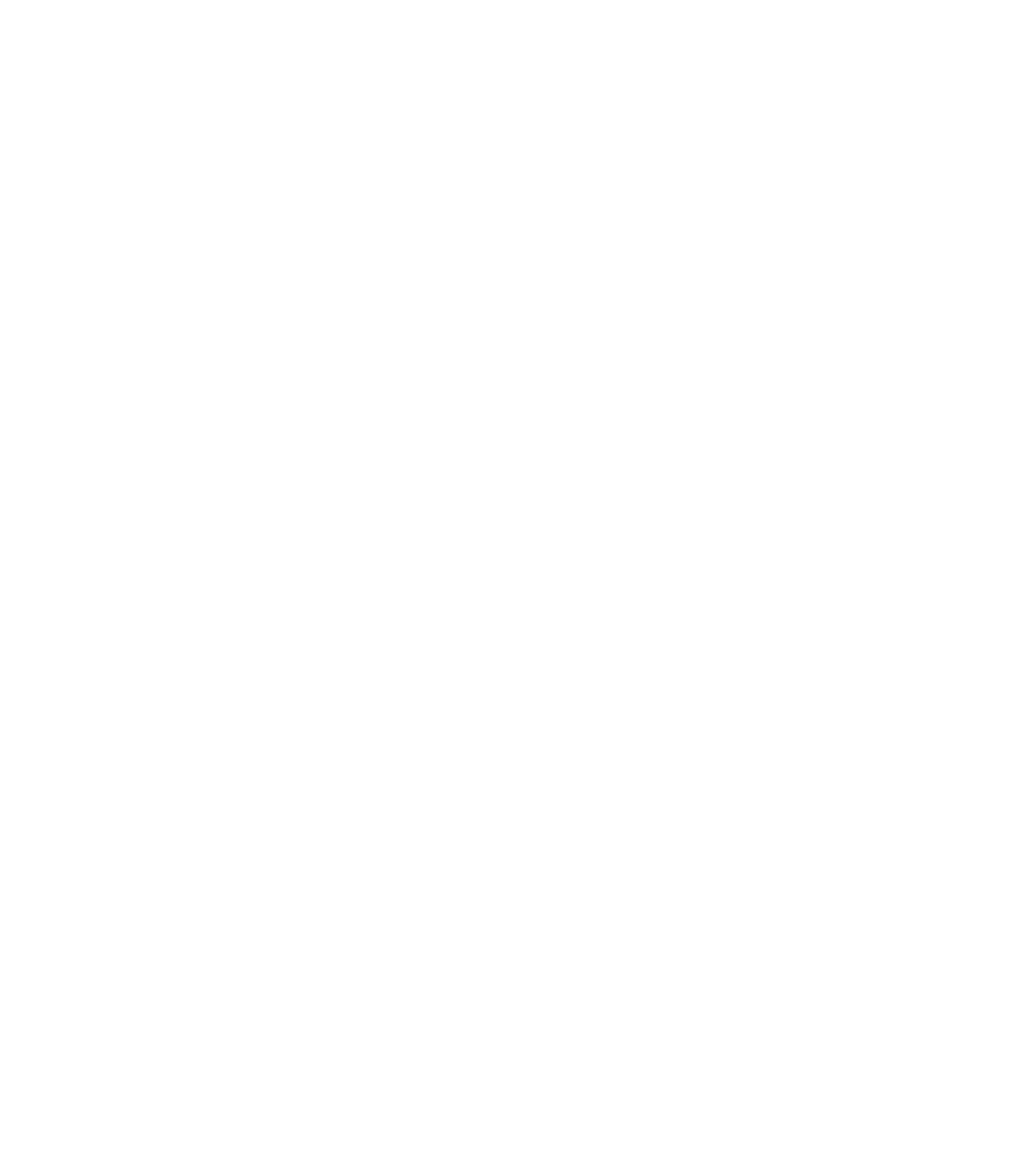
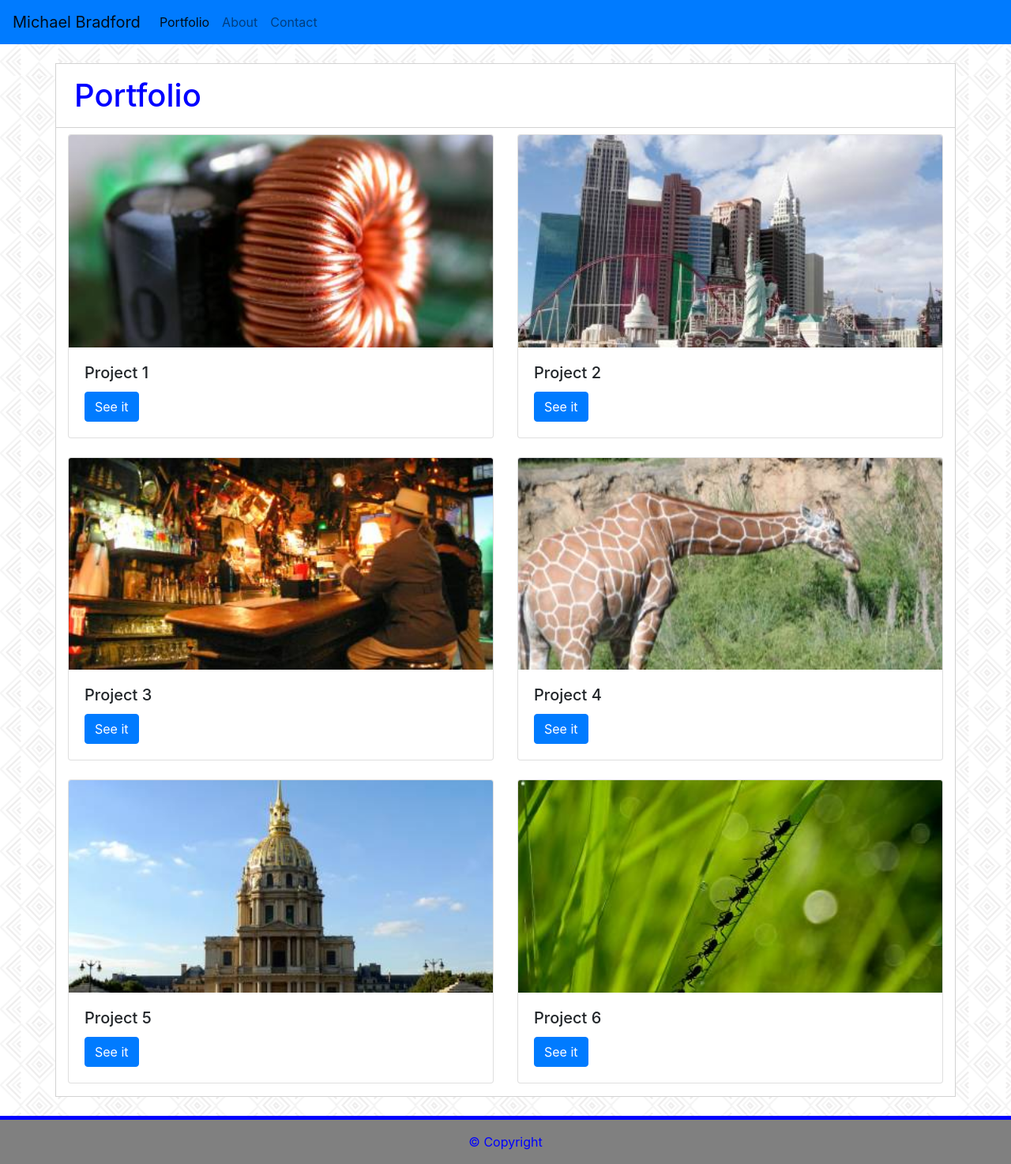
Before and after one commit to mjbradford777/Bootstrap-Portfolio, a plain HTML site: page contact.html in a window 1280 px wide. Shown: the whole page at 79% size. Before the commit the page ends 800 px from the top, so only its background shows below. Drawn offline with nearby package versions, Linux system fonts and the light colour scheme.

Commit message:
updated about page and finished it for now

```diff
--- a/assets/css/style.css
+++ b/assets/css/style.css
@@ -4,7 +4,7 @@ body {
 
 main {
     background-color: white;
-    padding-bottom: 0.5rem;
+    padding-bottom: 1rem;
     border: solid 0.05rem lightgray;
 }
 
@@ -20,3 +20,15 @@ footer {
     color: blue;
     border-top: solid 0.35rem blue;
 }
+
+#indexFooter {
+    position: relative;
+    top: 1rem;
+}
+
+@media screen and (min-width: 590px) and (max-width: 1215px) {
+    #indexFooter {
+        position: relative;
+        top: 10rem;
+    }
+}
--- a/contact.html
+++ b/contact.html
@@ -0,0 +1,107 @@
+<!DOCTYPE html>
+<html>
+    <head>
+        <meta charset="UTF-8">
+        <meta name="viewport" content="width=device-width, initial-scale=1, shrink-to-fit=no">
+        <title>Portfolio</title>
+        <link rel="stylesheet" href="https://stackpath.bootstrapcdn.com/bootstrap/4.3.1/css/bootstrap.min.css" integrity="sha384-ggOyR0iXCbMQv3Xipma34MD+dH/1fQ784/j6cY/iJTQUOhcWr7x9JvoRxT2MZw1T" crossorigin="anonymous">
+        <link rel="stylesheet" type="text/css" href="assets/css/style.css">
+    </head>
+
+    <body>
+        <nav class="navbar navbar-expand-sm navbar-light bg-primary">
+            <a class="navbar-brand" href="#">Michael Bradford</a>
+            <div class="collapse navbar-collapse" id="navbarSupportedContent">
+                <ul class="navbar-nav mr-auto">
+                    <li class="nav-item active">
+                        <a class="nav-link text-right" href="portfolio.html">Portfolio<span class="sr-only">(current)</span></a>
+                    </li>
+                    <li class="nav-item">
+                        <a class="nav-link text-right" href="index.html">About</a>
+                    </li>
+                    <li class="nav-item">
+                        <a class="nav-link text-right" href="contact.html">Contact</a>
+                    </li>
+                </ul>
+            </div>
+        </nav>
+
+        <br>
+
+        <main class="container">
+            <header class="row">
+                <h1 class="col">Portfolio</h1>
+            </header>
+
+            <section class="row">
+                <div class="col-sm-6">
+                    <div class="card mx-auto">
+                        <img src="assets/images/img0.jpg" class="card-img-top" alt="Project 1">
+                        <div class="card-body">
+                            <h5 class="card-title">Project 1</h5>
+                            <a href="#" class="btn btn-primary">See it</a>
+                        </div>
+                    </div>
+                </div>
+                <div class="col-sm-6">
+                    <div class="card mx-auto">
+                        <img src="assets/images/img1.jpg" class="card-img-top" alt="Project 2">
+                        <div class="card-body">
+                            <h5 class="card-title">Project 2</h5>
+                            <a href="#" class="btn btn-primary">See it</a>
+                        </div>
+                    </div>
+                </div>
+            </section>
+            <br>
+            <section class="row">
+                <div class="col-sm-6">
+                    <div class="card mx-auto">
+                        <img src="assets/images/img2.jpg" class="card-img-top" alt="Project 3">
+                        <div class="card-body">
+                            <h5 class="card-title">Project 3</h5>
+                            <a href="#" class="btn btn-primary">See it</a>
+                        </div>
+                    </div>
+                </div>
+                <div class="col-sm-6">
+                    <div class="card mx-auto">
+                        <img src="assets/images/img3.jpg" class="card-img-top" alt="Project 4">
+                        <div class="card-body">
+                            <h5 class="card-title">Project 4</h5>
+                            <a href="#" class="btn btn-primary">See it</a>
+                        </div>
+                    </div>
+                </div>
+            </section>
+            <br>
+            <section class="row">
+                <div class="col-sm-6">
+                    <div class="card mx-auto">
+                        <img src="assets/images/img4.jpg" class="card-img-top" alt="Project 5">
+                        <div class="card-body">
+                            <h5 class="card-title">Project 5</h5>
+                            <a href="#" class="btn btn-primary">See it</a>
+                        </div>
+                    </div>
+                </div>
+                <div class="col-sm-6">
+                    <div class="card mx-auto">
+                        <img src="assets/images/img5.jpg" class="card-img-top" alt="Project 6">
+                        <div class="card-body">
+                            <h5 class="card-title">Project 6</h5>
+                            <a href="#" class="btn btn-primary">See it</a>
+                        </div>
+                    </div>
+                </div>
+            </section>
+        </main>
+
+        <br>
+
+        <footer class="page-footer font-small">
+            <div class="footer-copyright text-center py-3">&copy Copyright</div>
+        </footer>
+
+    </body>
+</html>
```
Also changed, not shown: index.html (+24 -30 lines).
